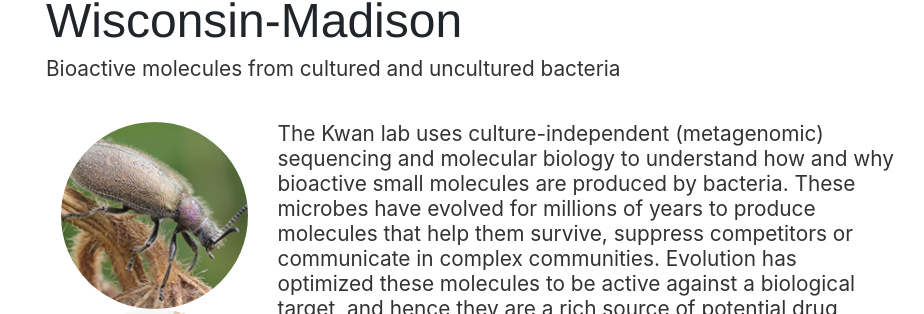
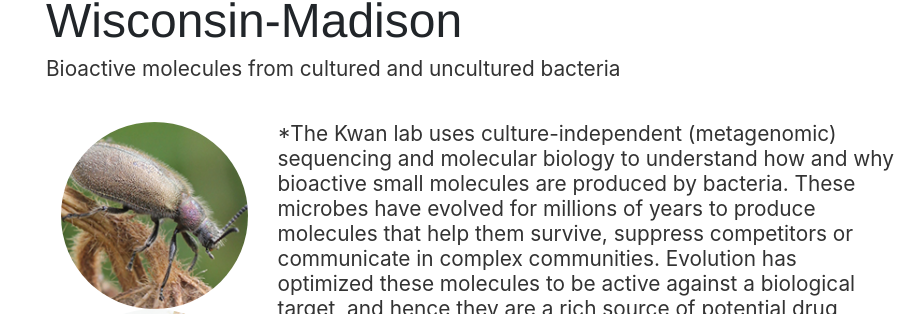
Before and after one commit to KwanLab/KwanLab.github.io, a Jekyll site: the page built from index.html, in a window 1280 px wide. Shown: the part 126-440 px from the top of the page, without its empty margins (161-1085 px from the left). Built offline with Jekyll 4.4.1, drawn with Linux system fonts in a browser that asks for light colours; some of the changed text lies outside the part shown.

```diff
--- a/index.html
+++ b/index.html
@@ -13,7 +13,7 @@ title: Jason Kwan Lab, UW-Madison
                 <img class="rounded-circle" src="/img/AK_bacterium.png" />
         </div>
         <div class="col-sm-9">
-                <p>The Kwan lab uses culture-independent (metagenomic) sequencing and molecular biology to understand how and why bioactive small molecules are produced by bacteria. These microbes have evolved for millions of years to produce molecules that help them survive, suppress competitors or communicate in complex communities. Evolution has optimized these molecules to be active against a biological target, and hence they are a rich source of potential drug leads. Understanding the roles of bioactive molecules in the environment may aid targetted drug discovery, but there are many challenges to studying how bacteria use such evolved small molecules.</p>
+                <p>*The Kwan lab uses culture-independent (metagenomic) sequencing and molecular biology to understand how and why bioactive small molecules are produced by bacteria. These microbes have evolved for millions of years to produce molecules that help them survive, suppress competitors or communicate in complex communities. Evolution has optimized these molecules to be active against a biological target, and hence they are a rich source of potential drug leads. Understanding the roles of bioactive molecules in the environment may aid targetted drug discovery, but there are many challenges to studying how bacteria use such evolved small molecules.</p>
 
                 <p>Sometimes animals (such as insects and marine invertebrates) domesticate a bacterium in a symbiotic relationship where it produces a compound that protects both partners, but often the microbial symbiont becomes dependent on its host and cannot be cultured in the laboratory. Conversely, culturable bacteria are often adapted to produce molecules under specific environmental conditions, but do not express compounds under laboratory conditions. Our work focusses on complex communities of uncultured bacteria, and the regulation of small molecule pathways in cultured strains. This research will lead to fundamental insights into small molecule evolution, as well as the efficient mining of the fruits of evolution for drug discovery.</p>
         </div>
```
